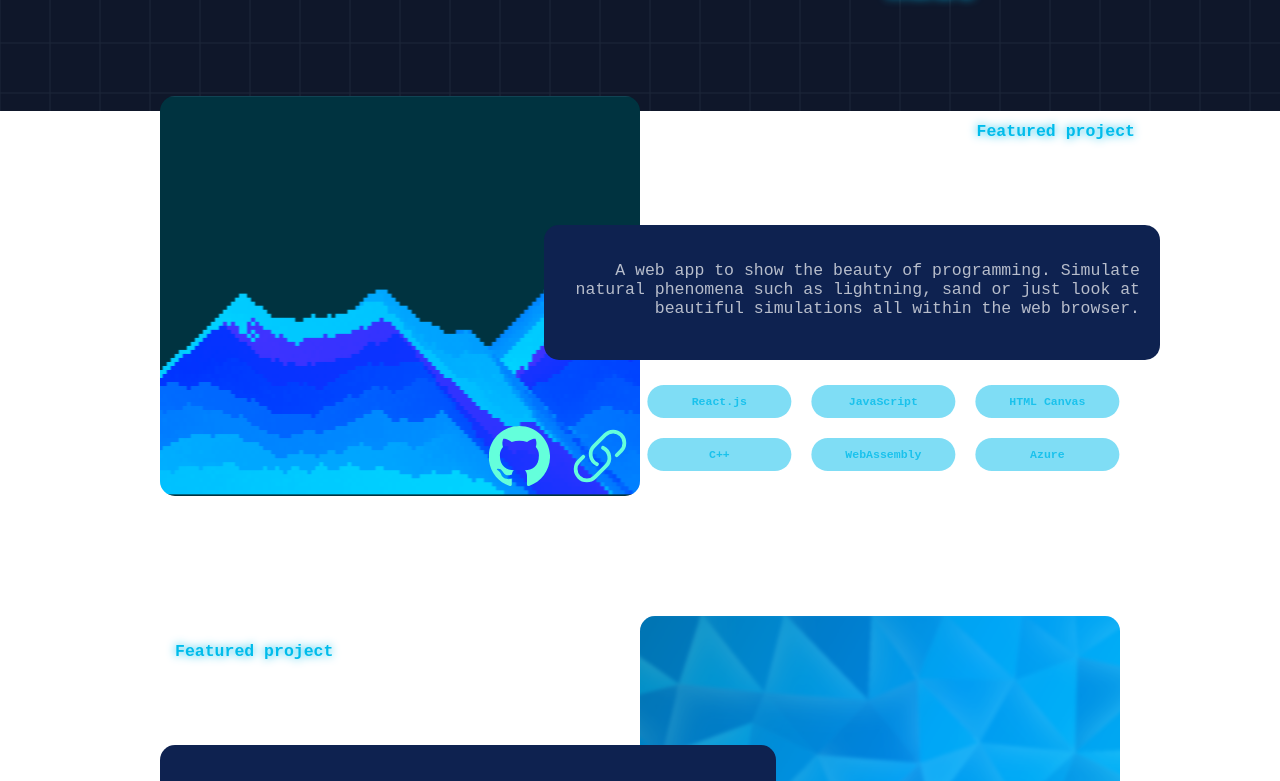
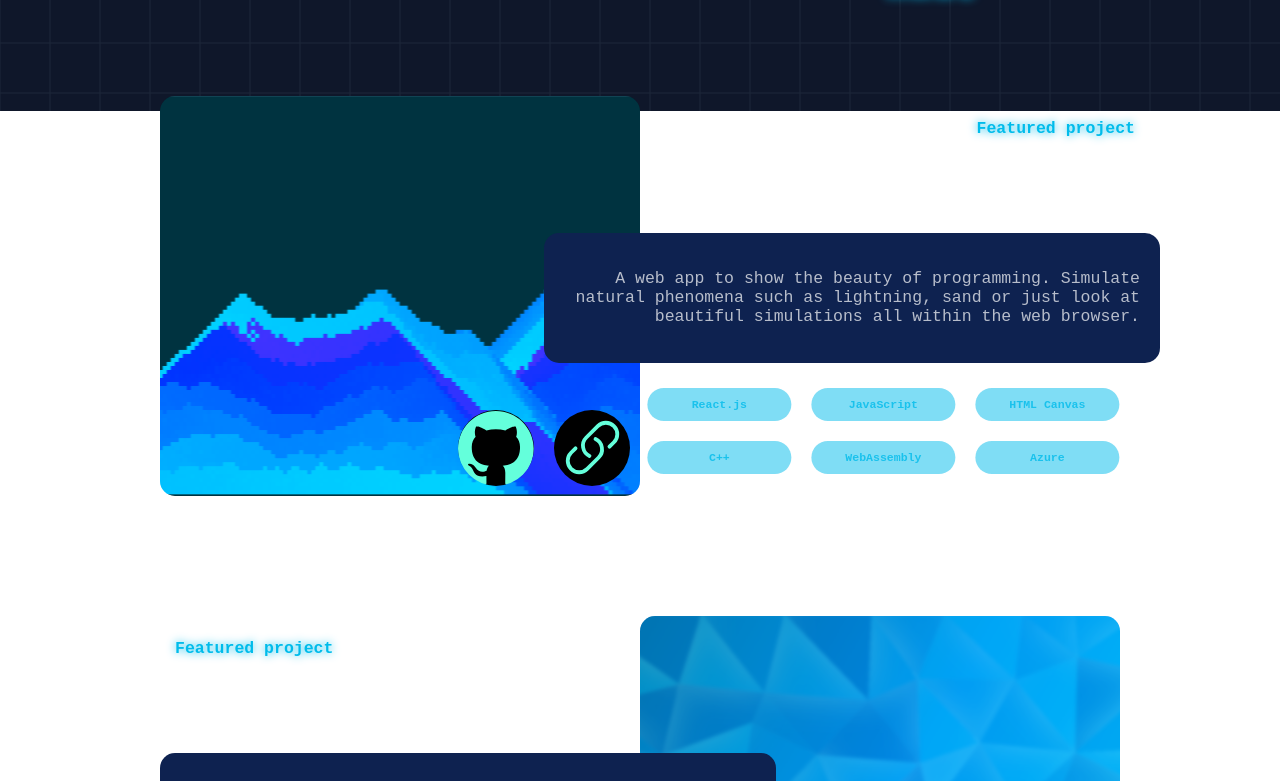
Before and after one commit to TheHeartstriker/Portfolio, a React (Vite) app in the folder Portfolio/: page /skills in a window 1280 px wide. Shown: the part 689-1470 px from the top of the page. Built offline with nearby package versions, Linux system fonts and the light colour scheme; a web font is replaced by a local one.

Commit message:
Cleanup
Did some cleanup and optimizations.

```diff
--- a/Portfolio/src/pages/Skills/skill.css
+++ b/Portfolio/src/pages/Skills/skill.css
@@ -168,6 +168,7 @@
 }
 
 .AppHeader h1 {
+  display: inline-block;
   font-size: 1.5rem;
 }
 /* Secondary header */
@@ -339,17 +340,19 @@
 
 .Logocontainer {
   position: relative;
-  width: 5.5rem;
-  height: 5.5rem;
+  width: 6rem;
+  height: 6rem;
   margin-left: 15px;
   margin: 10px;
-  background-color: transparent;
+  background-color: black;
+  padding: 5px;
+  border-radius: 50%;
   z-index: 1;
 }
 
 .ImgBackLogo1 {
   background-image: url("../../assets/link.svg");
-  background-size: contain;
+  background-size: 80%;
   background-repeat: no-repeat;
   background-position: center;
   cursor: pointer;
@@ -365,11 +368,11 @@
 
 @keyframes FadeUpEnterAni {
   0% {
-    transform: translateY(75px); /* Start from 50px below */
+    transform: translateY(75px);
     opacity: 0;
   }
   100% {
-    transform: translateY(0px); /* End at the original position */
+    transform: translateY(0px);
     opacity: 1;
   }
 }
--- a/Portfolio/src/pages/skills/skill.css
+++ b/Portfolio/src/pages/skills/skill.css
@@ -168,6 +168,7 @@
 }
 
 .AppHeader h1 {
+  display: inline-block;
   font-size: 1.5rem;
 }
 /* Secondary header */
@@ -339,17 +340,19 @@
 
 .Logocontainer {
   position: relative;
-  width: 5.5rem;
-  height: 5.5rem;
+  width: 6rem;
+  height: 6rem;
   margin-left: 15px;
   margin: 10px;
-  background-color: transparent;
+  background-color: black;
+  padding: 5px;
+  border-radius: 50%;
   z-index: 1;
 }
 
 .ImgBackLogo1 {
   background-image: url("../../assets/link.svg");
-  background-size: contain;
+  background-size: 80%;
   background-repeat: no-repeat;
   background-position: center;
   cursor: pointer;
@@ -365,11 +368,11 @@
 
 @keyframes FadeUpEnterAni {
   0% {
-    transform: translateY(75px); /* Start from 50px below */
+    transform: translateY(75px);
     opacity: 0;
   }
   100% {
-    transform: translateY(0px); /* End at the original position */
+    transform: translateY(0px);
     opacity: 1;
   }
 }
--- a/Portfolio/src/pages/skills/skill.jsx
+++ b/Portfolio/src/pages/skills/skill.jsx
@@ -1,12 +1,6 @@
 import { useState, useRef, useEffect } from "react";
 //Text
-import {
-  animate,
-  createAnimatable,
-  createScope,
-  createSpring,
-  utils,
-} from "animejs";
+import { animate, createAnimatable, utils } from "animejs";
 import {
   TechStacks,
   Header,
@@ -18,40 +12,20 @@ import {
   NoteWortheyP,
 } from "./text.js";
 import lottie from "lottie-web";
-import { TextScramble } from "../../utils/scramble.jsx";
 import { CreateFolder, CreateFeatured } from "../../components/skillPage";
 import "./skill.css";
 
 function Skill() {
-  const [Text, setText] = useState(" Known tech");
-  const [Text2, setText2] = useState(" Stuff I made");
-
-  const Orginal = " Known tech";
-  const Orginal2 = " Stuff I made";
   const AniRef1 = useRef(null);
   const AniRef2 = useRef(null);
   const Container1Ref = useRef(null);
   const Container2Ref = useRef(null);
-  //Anime
-  const root = useRef(null);
-  const scope = useRef(null);
-
-  function CreateLottie() {
+  const root = useRef(null); // for animejs
+  //Creates the lottie animation
+  function createLottie(containerRef, animationRef) {
     import("../../assets/Glitch2.json").then((animationData) => {
-      AniRef1.current = lottie.loadAnimation({
-        container: Container1Ref.current,
-        renderer: "svg",
-        loop: false,
-        animationData: animationData.default,
-        rendererSettings: {
-          preserveAspectRatio: "xMidYMid slice",
-        },
-      });
-    });
-
-    import("../../assets/Glitch2.json").then((animationData) => {
-      AniRef2.current = lottie.loadAnimation({
-        container: Container2Ref.current,
+      animationRef.current = lottie.loadAnimation({
+        container: containerRef.current,
         renderer: "svg",
         loop: false,
         animationData: animationData.default,
@@ -62,74 +36,65 @@ function Skill() {
     });
   }
 
-  useEffect(() => {
-    CreateLottie();
-    setTimeout(() => {
-      TextScramble(Orginal, Text, "abcdefghijklmnopqrstuvwxyz", setText, 0.5);
-      TextScramble(
-        Orginal2,
-        Text2,
-        "abcdefghijklmnopqrstuvwxyz",
-        setText2,
-        0.5
-      );
-    }, 800);
-  }, []);
-
-  useEffect(() => {
-    const bluePills = Array.from(document.querySelectorAll(".BluePill"));
-
-    // Create individual animations for each BluePill
-    const animatablePills = bluePills.map((pill) =>
-      createAnimatable(pill, {
-        x: 500,
-        y: 500,
-        ease: "ease(2)",
-      })
-    );
-
-    function onMouseMove(event) {
+  function onMouseMove(event, animatablePills, bluePills) {
     const { clientX, clientY } = event;
-
     bluePills.forEach((pill, index) => {
       const bounding = pill.getBoundingClientRect();
       const { left, top, width, height } = bounding;
-
       // Calculate distance from the mouse to the center of the pill
       const dx = clientX - (left + width / 2);
       const dy = clientY - (top + height / 2);
       const distance = Math.sqrt(dx * dx + dy * dy);
 
-        // If the mouse is close enough, animate the individual pill
-        if (distance < 100) {
+      // Activate on distance
+      if (distance < 150) {
         const hw = width / 2;
         const hh = height / 2;
         const x = utils.clamp(-(clientX - left - hw), -hw, hw);
         const y = utils.clamp(-(clientY - top - hh), -hh, hh);
-
-          animatablePills[index].x(x); // Animate the x value for this pill
-          animatablePills[index].y(y); // Animate the y value for this pill
+        //Update x and y
+        animatablePills[index].x(x);
+        animatablePills[index].y(y);
       } else {
-          // Reset the animation if the mouse is not close enough
         animatablePills[index].x(0);
         animatablePills[index].y(0);
       }
     });
   }
 
-    window.addEventListener("mousemove", onMouseMove);
+  useEffect(() => {
+    createLottie(Container1Ref, AniRef1);
+    createLottie(Container2Ref, AniRef2);
+  }, []);
 
+  useEffect(() => {
+    const bluePills = Array.from(
+      document.querySelectorAll(
+        ".BluePill, .BluePill h2, .BluePill2, .BluePill2 h2"
+      )
+    );
+    // Create individual animations for each BluePill
+    const animatablePills = bluePills.map((pill) =>
+      createAnimatable(pill, {
+        x: 300,
+        y: 300,
+        ease: "ease(2)",
+      })
+    );
+    const handleMouseMove = (event) =>
+      onMouseMove(event, animatablePills, bluePills);
+    window.addEventListener("mousemove", handleMouseMove);
     return () => {
-      window.removeEventListener("mousemove", onMouseMove);
+      // Cleanup event listener
+      window.removeEventListener("mousemove", handleMouseMove);
     };
   }, []);
-
   return (
     <div className="MainSkillContainer" ref={root}>
       {/* Over head container for teck stacks */}
       <div className="Seperator" id="Sep1">
         <h2>01.</h2>
-        <h1>{Text}</h1>
+        <h1 id="TestId">Known tech</h1>
         <hr></hr>
         <div id="lottie-container" ref={Container1Ref}></div>
       </div>
@@ -145,7 +110,7 @@ function Skill() {
       {/* Seperator element */}
       <div className="Seperator" id="Sep2">
         <hr></hr>
-        <h1>{Text2}</h1>
+        <h1>Stuff I made</h1>
         <h2>.02</h2>
         <div id="lottie-container" ref={Container2Ref}></div>
       </div>
```
Lines whose indentation alone changed are shown as unchanged.
